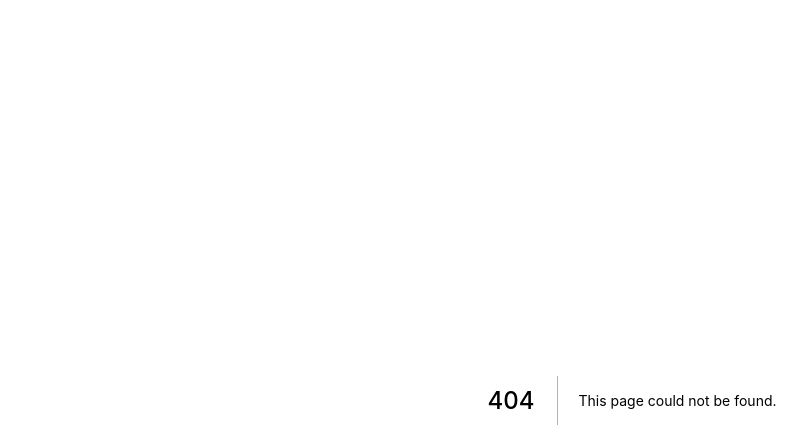
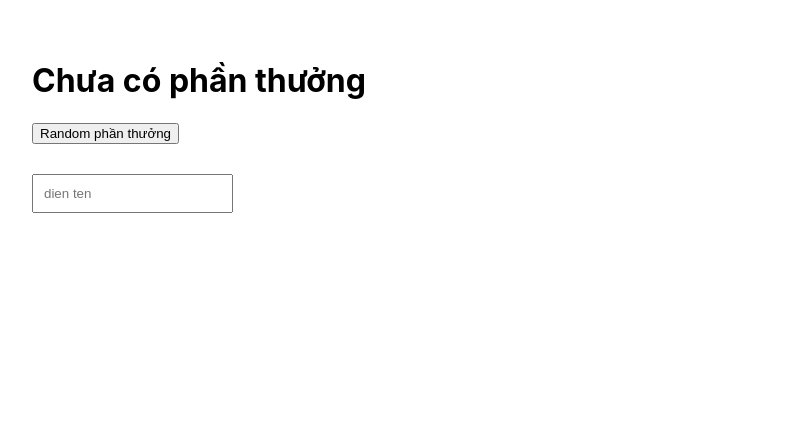
Before and after one commit to HongDang94/todolist-react, a Next.js app: page /sample in a window 1280 px wide. Before the commit this address had no page. Shown: the top 448 px of the page, without its empty margins (8-815 px from the left). Built offline with nearby package versions, Linux system fonts and the light colour scheme.

Commit message:
push sample

```diff
--- /dev/null
+++ b/components/Static/GiftDemo.tsx
@@ -0,0 +1,30 @@
+import React, { useState, useEffect } from 'react';
+
+const gifts =[
+  "CPU",
+  "Iphone 13",
+  "Samsung S22",
+]
+
+function GiftDemo() {
+  const [gift, setGift] = useState('Chưa có phần thưởng');
+  const [inputValue, setInputValue] = useState('')
+
+  function handleRandom() {
+    setGift(gifts[Math.floor(Math.random() * gifts.length)])
+  }
+
+  console.log(inputValue)
+
+  return (
+    <div style={{padding: "40px"}}>
+      <h1>{gift}</h1>
+      <button onClick={handleRandom}>Random phần thưởng </button><br />
+      <input onChange={ e => setInputValue(e.target.value)} style={{marginTop: "30px",padding: "10px"}} placeholder='dien ten' />
+    </div>
+  );
+
+
+  }
+
+export default GiftDemo;
--- a/package.json
+++ b/package.json
@@ -9,6 +9,7 @@
     "lint": "next lint"
   },
   "dependencies": {
+    "@mui/material": "^5.8.4",
     "next": "12.1.6",
     "react": "18.2.0",
     "react-dom": "18.2.0"
--- /dev/null
+++ b/pages/sample.tsx
@@ -0,0 +1,10 @@
+import React from 'react';
+import GiftDemo from '../components/Static/GiftDemo';
+
+function giftFunction() {
+  return (
+    <GiftDemo />
+  );
+}
+
+export default giftFunction;
```
Also changed, not shown: components/TodoList/TodoItem.tsx (added, +41 -0 lines), components/TodoList/TodoList.tsx (added, +15 -0 lines), 1 other file (tests, documents, lock files or other folders).
